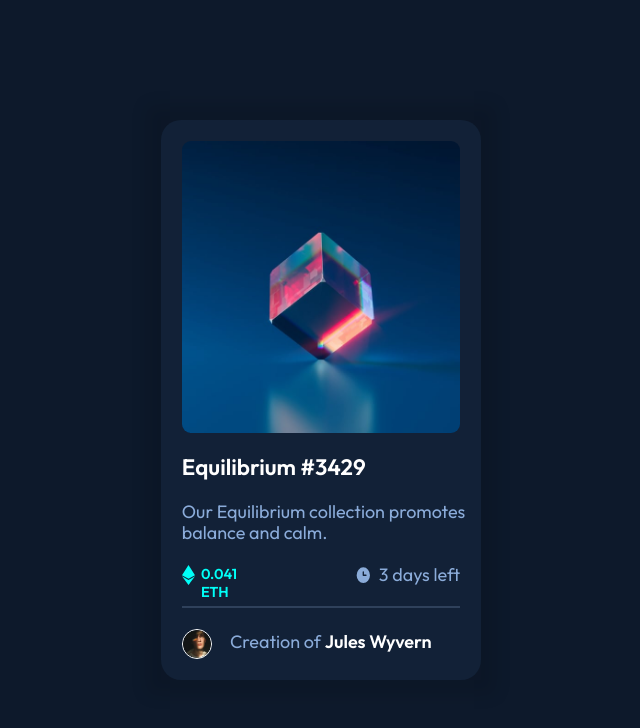
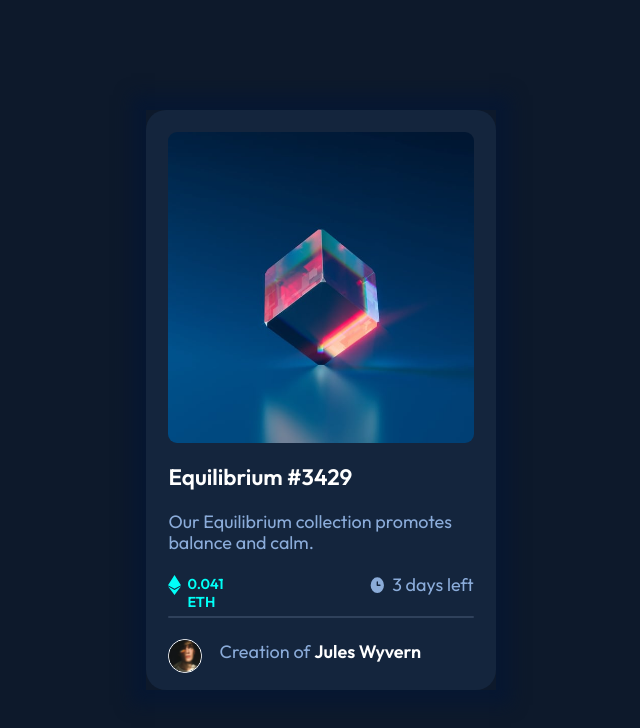
Before and after one commit to Kaoutherbo/NFT-preview-card-component, a plain HTML site: page index.html in a window 1280 px wide. Shown: the whole page, without its empty margins (319-959 px from the left). Drawn offline with Linux system fonts and the light colour scheme.

Commit message:
Update project

```diff
--- a/index.html
+++ b/index.html
@@ -28,7 +28,7 @@
       <p> 3 days left</p>
     </div>
   </div>
-  <hr>
+  <hr id="line">
   <div class="footer">
     <img src="./images/image-avatar.png" alt="image-avatar">
     <p>Creation of <b>Jules Wyvern</b></p>
--- a/style.css
+++ b/style.css
@@ -40,13 +40,13 @@ main{
     transform: translate(-50%,-50%);
     top: 50%;
     left: 50%;
-    height:560px;
-    width: 320px;
+    height:580px;
+    width: 350px;
     background-color: var(--Very-dark-blue-card);
     display: flex;
     flex-direction: column;
     border-radius: 20px;
-    padding: 1.3rem;
+    padding: 1.4rem;
     gap: 1.3rem;
 }
 main::after {
@@ -57,9 +57,8 @@ main::after {
     transform: translate(-50%, -50%);
     width: 100%;
     height: 100%;
-    background-color:rgba(0, 0, 0, 0.1); ;
     z-index: -1;
-    box-shadow: 0 0 15px 15px rgba(0, 0, 0, 0.1);
+    box-shadow: 0 0 15px 15px hsl(217, 74%, 11%);
   }
 h1{
     color: var(--White);
@@ -122,12 +121,11 @@ h5{
    width: 100%;
     font-size: 0.9rem;
 }
-main hr{
-    width: 100%;
-    height: 3px;
-    background-color: var(--Very-dark-blue-line);
+#line{
+    background-color:var(--Very-dark-blue-line);
     border: none;
-
+    padding: 1px;
+    border-radius: 10px;
 }
 .footer > img{
     width: 11%;
```
